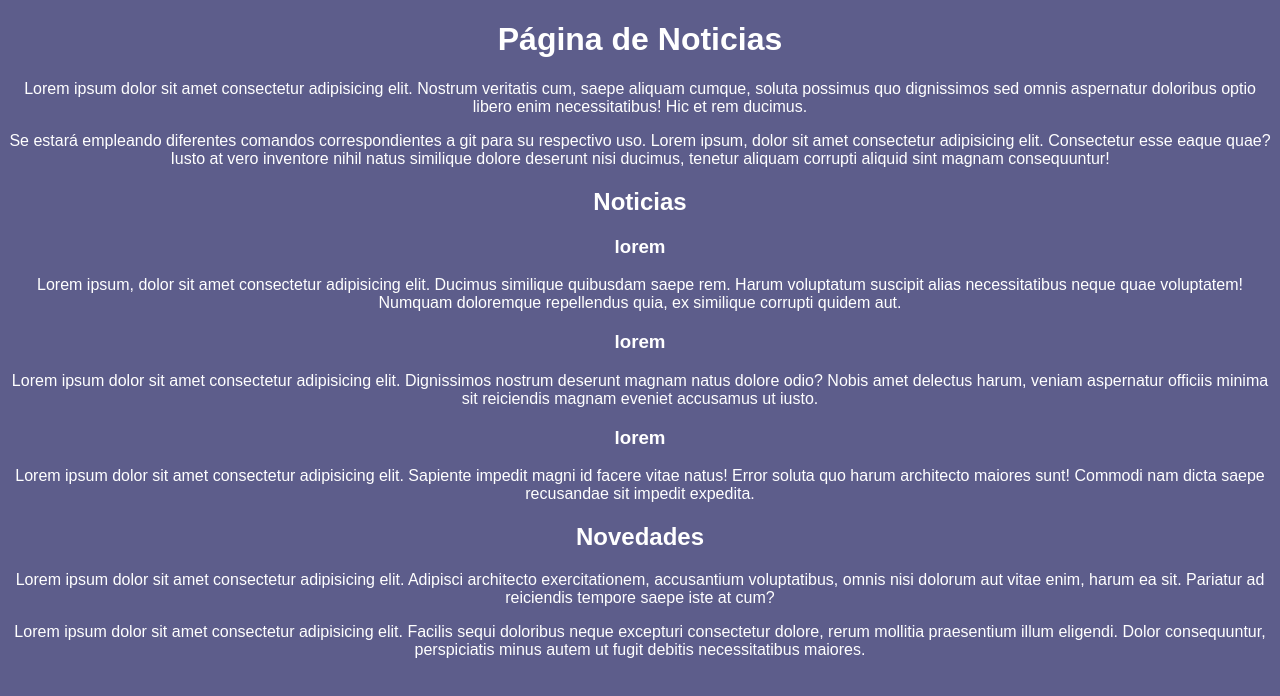
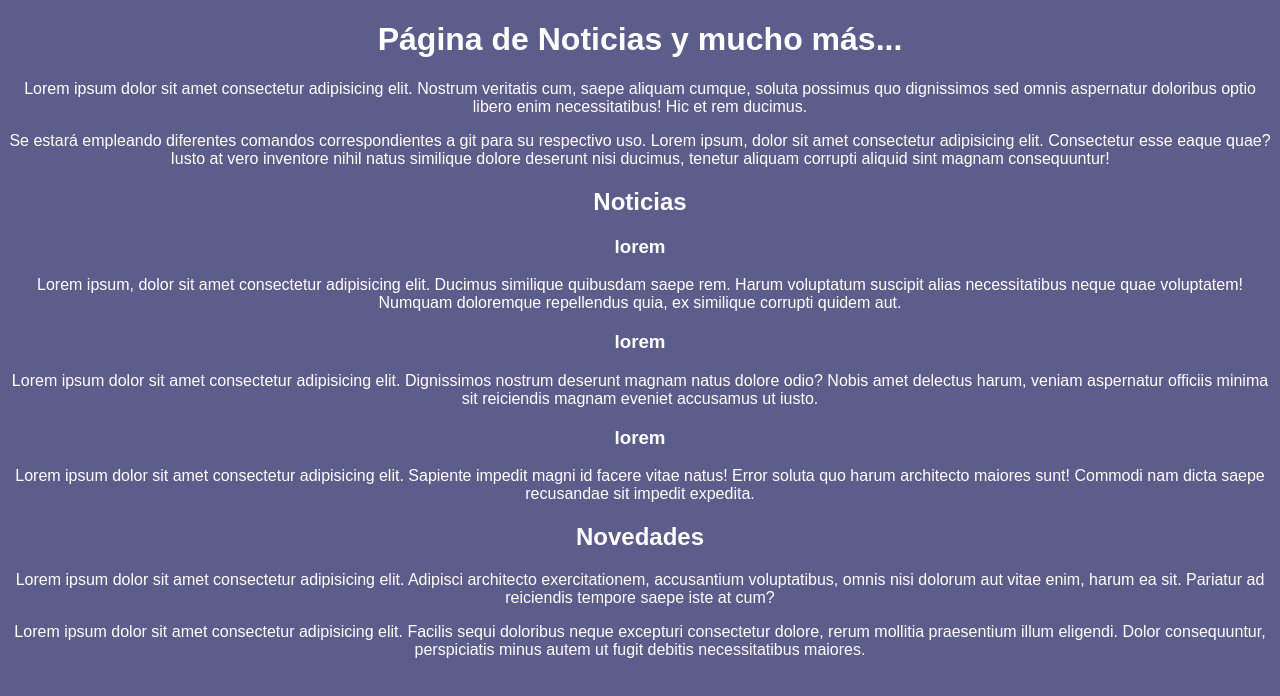
Before and after one commit to MiguelIcal/WebSite, a plain HTML site: page index.html in a window 1280 px wide. Drawn offline with Linux system fonts and the light colour scheme.

Commit message:
Titulo cambiado

```diff
--- a/index.html
+++ b/index.html
@@ -8,7 +8,7 @@
     <title>Welcome to Website</title>
 </head>
 <body>
-    <h1>Página de Noticias</h1>
+    <h1>Página de Noticias y mucho más...</h1>
     <p>Lorem ipsum dolor sit amet consectetur adipisicing elit. Nostrum veritatis cum, saepe aliquam cumque, soluta possimus quo dignissimos sed omnis aspernatur doloribus optio libero enim necessitatibus! Hic et rem ducimus.</p>
     <p>Se estará empleando diferentes comandos correspondientes a git para su respectivo uso. Lorem ipsum, dolor sit amet consectetur adipisicing elit. Consectetur esse eaque quae? Iusto at vero inventore nihil natus similique dolore deserunt nisi ducimus, tenetur aliquam corrupti aliquid sint magnam consequuntur!</p>
     <div class="container-hover">
```
